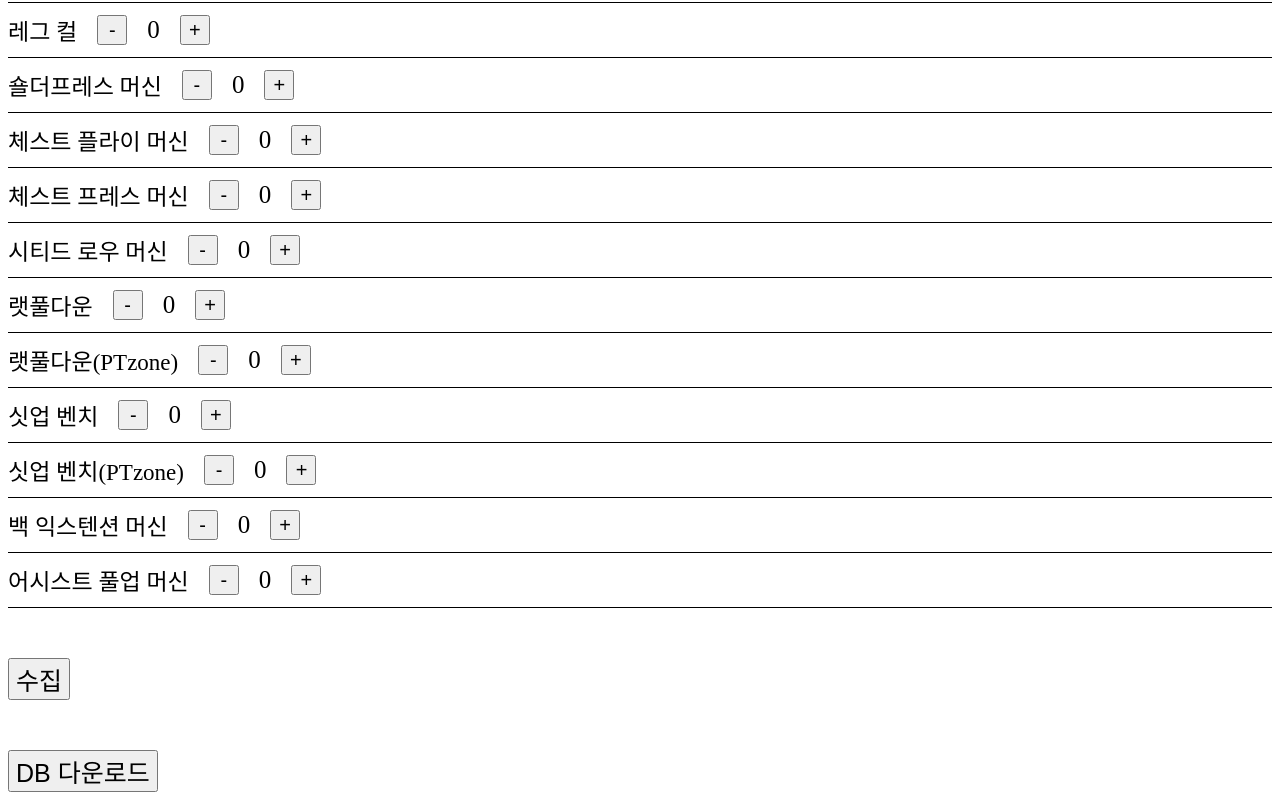
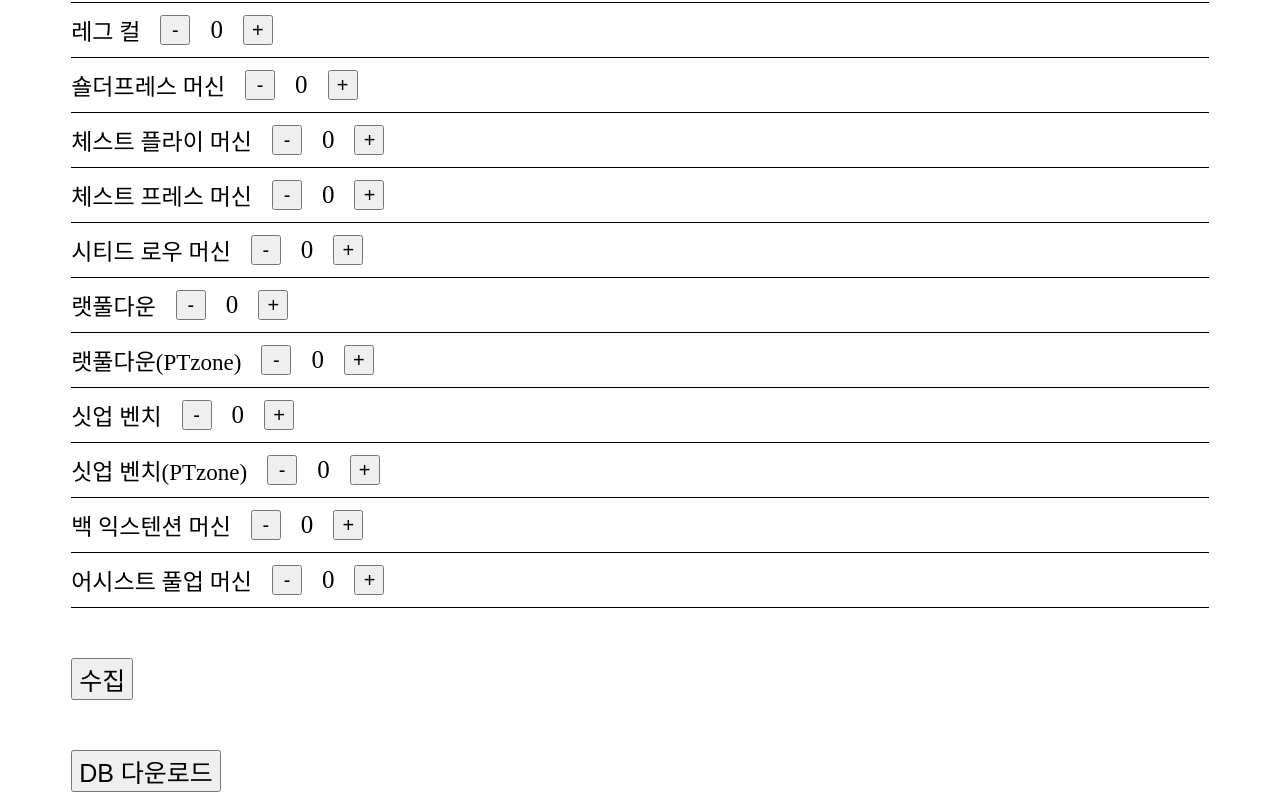
Before and after one commit to mintaewon/project_gym, a website: page page/front/index.html in a window 1280 px wide. Shown: the part 1227-2027 px from the top of the page. Drawn offline with nearby package versions, Linux system fonts and the light colour scheme.

Commit message:
README 수정

```diff
--- a/page/front/index.html
+++ b/page/front/index.html
@@ -1,5 +1,6 @@
 <!DOCTYPE html>
 <html>
+
 <head>
     <meta charset="UTF-8">
     <meta http-equiv="X-UA-Compatible" content="IE=edge">
@@ -8,6 +9,12 @@
     <script src="https://unpkg.com/axios/dist/axios.min.js"></script>
     <title>GYM Project</title>
     <style>
+        .container {
+            padding-left: 5%;
+            padding-right: 5%;
+        }
+
+
         .nav-left {
             font-size: 80px;
             color: white;
@@ -36,6 +43,7 @@
             margin-top: 50px;
             font-size: 25px;
         }
+
         make-machine {
             display: inline-flex;
             align-items: center;
@@ -43,9 +51,10 @@
             padding-top: 10px;
         }
 
-        .div-machine{
+        .div-machine {
             border-bottom: 1px solid;
         }
+
         .selectWeather {
             margin-bottom: 20px;
         }
@@ -53,19 +62,22 @@
 </head>
 
 <body>
+    <div class="container">
         <nav>
             <div class="nav-left">
                 GYM
             </div>
             <hr />
         </nav>
-    <div>
+    </div>
+    <div class="container">
         <h3>오늘 날씨</h3>
         <div><label><input class="selectWeather" type="radio" name="Weather" value="Sunny" checked>맑음</label></div>
         <div><label><input class="selectWeather" type="radio" name="Weather" value="Rain">비</label></div>
         <div><label><input class="selectWeather" type="radio" name="Weather" value="Snow">눈</label></div>
     </div>
     <br>
+    <div class="container">
         <div class="div-machine"><make-machine name="프리웨이트"></make-machine></div>
         <div class="div-machine"><make-machine name="프리웨이트(PTzone)"></make-machine></div>
         <div class="div-machine"><make-machine name="런닝머신"></make-machine></div>
@@ -93,10 +105,12 @@
         <div class="div-machine"><make-machine name="싯업 벤치(PTzone)"></make-machine></div>
         <div class="div-machine"><make-machine name="백 익스텐션 머신"></make-machine></div>
         <div class="div-machine"><make-machine name="어시스트 풀업 머신"></make-machine></div>
-    <div>
-        <input class="div-button" type="button" name="collectbutton" value="수집" onclick="postClickEvent(getUseMachines, getWeather)">
     </div>
-    <div>
+    <div class="container">
+        <input class="div-button" type="button" name="collectbutton" value="수집"
+            onclick="postClickEvent(getUseMachines, getWeather)">
+    </div>
+    <div class="container">
         <input class="div-button" type="button" name="downbutton" value="DB 다운로드" onclick="dataDownEvent()">
     </div>
 
@@ -142,13 +156,13 @@
 
 
         // 날씨 데이터 가져오기
-        function getWeather(){
+        function getWeather() {
             const weather = document.querySelector('input[name="Weather"]:checked').value;
             return weather;
         }
 
         // 사용인원 데이터 가져오기
-        function getUseMachines(){
+        function getUseMachines() {
             let usingList = [];
             findCnt = document.querySelectorAll("make-machine .userCount");
             findCnt.forEach(element => { usingList.push(Number(element.innerText)) });
@@ -161,7 +175,7 @@
                 method: "get",
                 responseType: "blob" // 응답 데이터 타입 정의
             })
-            .then(function (response){
+                .then(function (response) {
                     console.log("다운로드 성공");
                     const blob = new Blob([response.data]);
 
@@ -179,23 +193,23 @@
 
                     window.URL.revokeObjectURL(fileObjectUrl);
                 })
-            .catch(function (error){
+                .catch(function (error) {
                     console.log("다운 실패");
                 })
         }
-        function postClickEvent(getUseMachines, getWeather){
+        function postClickEvent(getUseMachines, getWeather) {
             const data_ls = {
-                weather:getWeather(),
-                use:getUseMachines()
+                weather: getWeather(),
+                use: getUseMachines()
             };
 
             axios.post("/info", data_ls)
-            .then(function (response){
+                .then(function (response) {
                     console.log("성공");
                     const date = response.data.date;
                     alert(date + " 수집 완료");
                 })
-            .catch(function (error){
+                .catch(function (error) {
                     console.log("실패");
                     console.log(error);
                 });
```
Also changed, not shown: README.md, analysis/img/demopage.GIF (deleted), img/demopage.PNG (added), img/webpage.PNG (added). Lines whose indentation alone changed are shown as unchanged.
